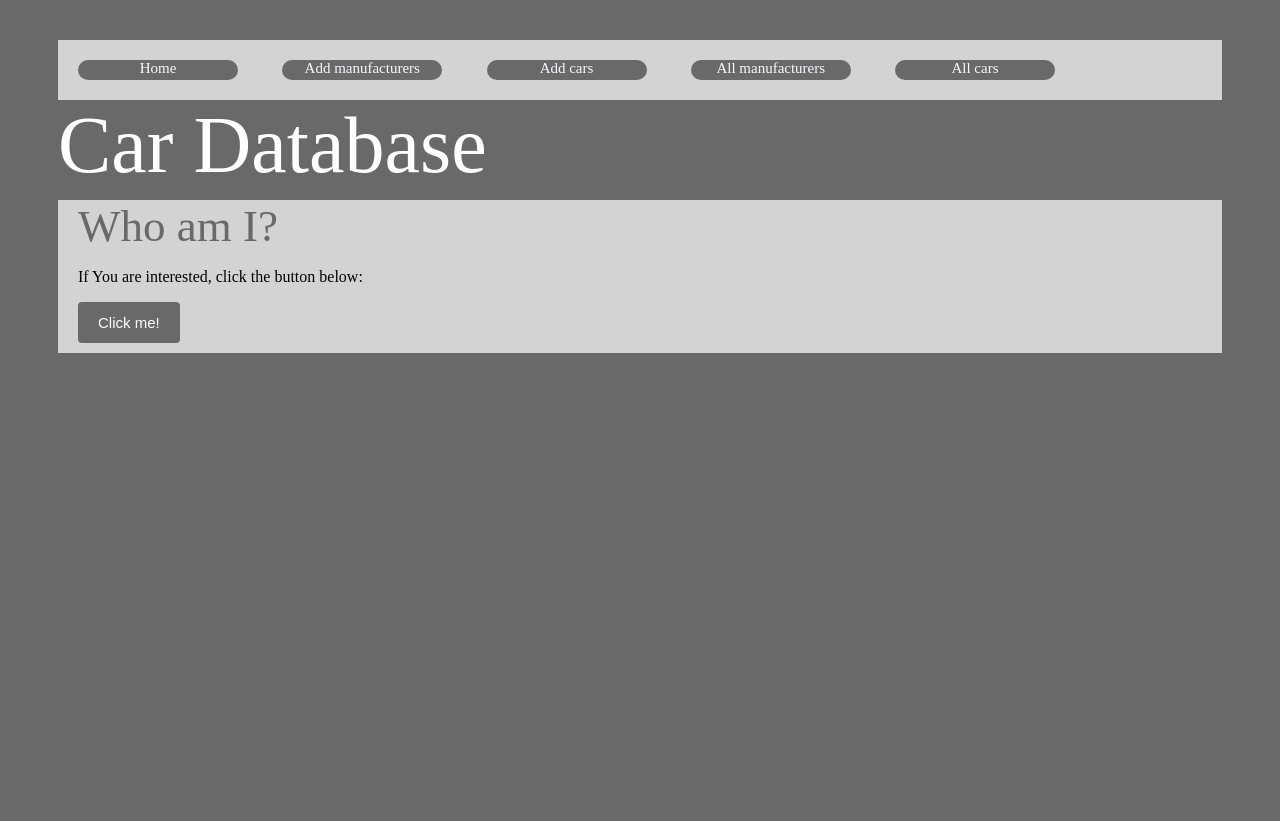
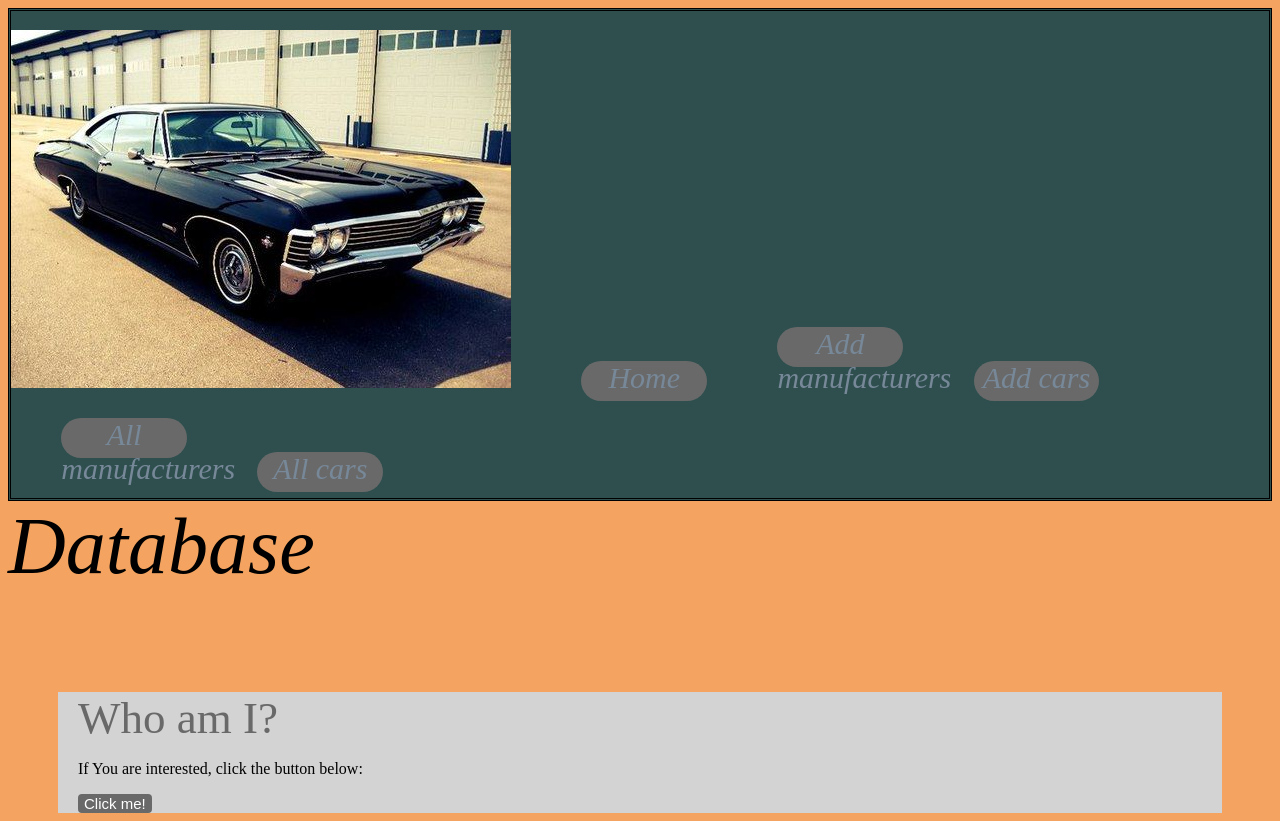
Before and after one commit to Deadrogon/WebtechBeadando, a website: page student/index.html in a window 1280 px wide. Before the commit the page ends 800 px from the top, so only its background shows below. Drawn offline with nearby package versions, Linux system fonts and the light colour scheme.

Commit message:
Add files via upload

```diff
--- a/student/css/index.css
+++ b/student/css/index.css
@@ -1,22 +1,19 @@
 body{
-    background: dimgray;
+    background: sandybrown;
 }
 a:Link{
-    color:ghostwhite;
-    text-decoration: none;
+    color:lightslategrey;
+    text-decoration: darkgrey;
+    font-style: italic;
 }
 a:visited{
-    color:ghostwhite;
+    color:lightblue;
     text-decoration: none;
 }
 button{
     background-color: dimgray;
     color: white;
-    padding: 12px 20px;
     display: inline-block;
-    margin-left: auto;
-    margin-right: auto;
-    margin-bottom: 10px;
     border: none;
     border-radius: 4px;
     cursor: pointer;
@@ -24,43 +21,39 @@ button{
     font-size: 15px;
 }
 
-#everything{
+#logo{
+    padding-top: 1.5%;
+}
+
+#everyContent{
     margin: auto;
     width: 100%;
-    alignment: left;
+    alignment: center;
 }
 #banner{
-    height: 60px;
-    margin: 0px 50px 0px 50px;
     font-size: 80px;
-    color: white;
-    text-align: left;
+    font-style: italic;
 }
 #menuBar{
-    margin-top: 40px;
-    background: lightgrey;
-    font-size: 17px;
-    alignment: left;
+    background: darkslategrey;
+    border-style: double;
 }
 #menuBar .menuButton{
-    width: 160px;
-    height: 20px;
+    margin-left: 4%;
+    width: 10%;
+    height: 40px;
     background: dimgray;
-    border: none;
-    padding: 10px auto;
     text-align: center;
     color: dimgray;
-    margin: 20px;
-    -webkit-border-radius: 20px;
-    -moz-border-radius: 20px;
     border-radius: 20px;
     display: inline-block;
     transition-duration: 0.5s;
-    font-size: 15px;
+    font-size: 30px;
 }
 #menuBar .menuButton:HOVER{
     background-color: black;
 }
+
 #content_outer{
     background: lightgrey;
     margin-top: 100px;
--- a/student/index.html
+++ b/student/index.html
@@ -9,19 +9,19 @@
 </head>
 
 <body>
-<div id="everything">
+<div id="everyContent">
     <div id="banner">
         <div id="menuBar">
+            <span id="logo"><img id="logo" src="images/chevi.jpg"/></span>
             <span class="menuButton"><a href="index.html">Home</a></span>
             <span class="menuButton"><a href="addmanufacturer.html">Add manufacturers</a></span>
             <span class="menuButton"><a href="addcar.html">Add cars</a></span>
             <span class="menuButton"><a href="listmanufacturers.html">All manufacturers</a></span>
             <span class="menuButton"><a href="listcars.html">All cars</a></span>
         </div>
-        <div>Car Database</div>
+        <div>Database</div>
     </div>
 </div>
-
 <div id="content_outer">
     <div id="content">
     </div>
```
Also changed, not shown: student/images/chevi.jpg (added).
